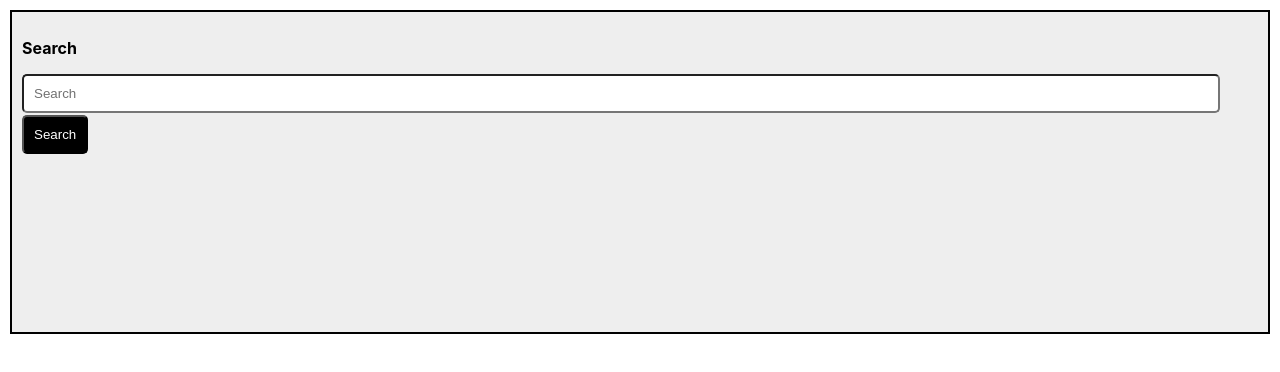
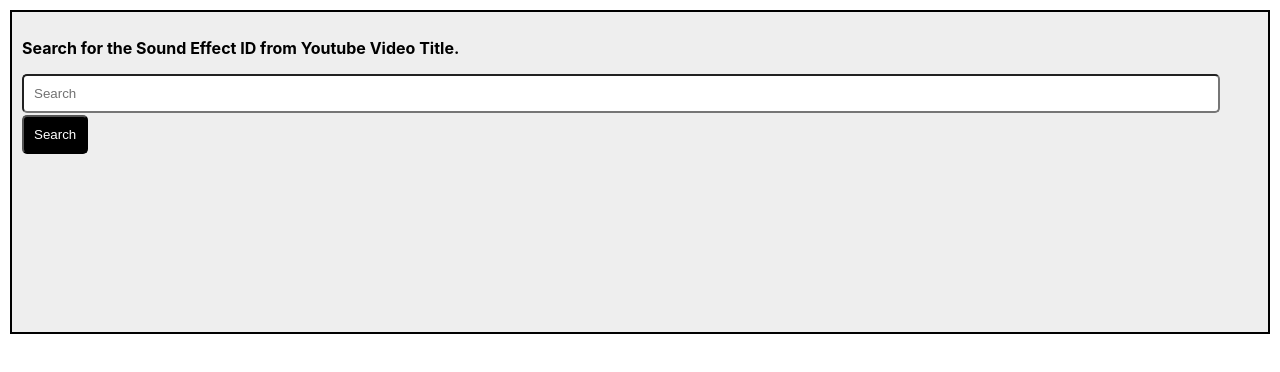
Before and after one commit to its-aomi/static-search-pure-javascript, a plain HTML site: page index.html in a window 1280 px wide. Drawn offline with Linux system fonts and the light colour scheme; no server answers.

Commit message:
Update index.html

```diff
--- a/index.html
+++ b/index.html
@@ -40,7 +40,7 @@ a{
   </head>
   <body>
     <div class="container">
-        <p style="font-weight:bold;">Search</p>
+        <p style="font-weight:bold;">Search for the Sound Effect ID from Youtube Video Title.</p>
 		<input type="text" id="search-input" placeholder="Search">
         <button type="submit">Search</button>
         <div id="search-results"></div>
```
